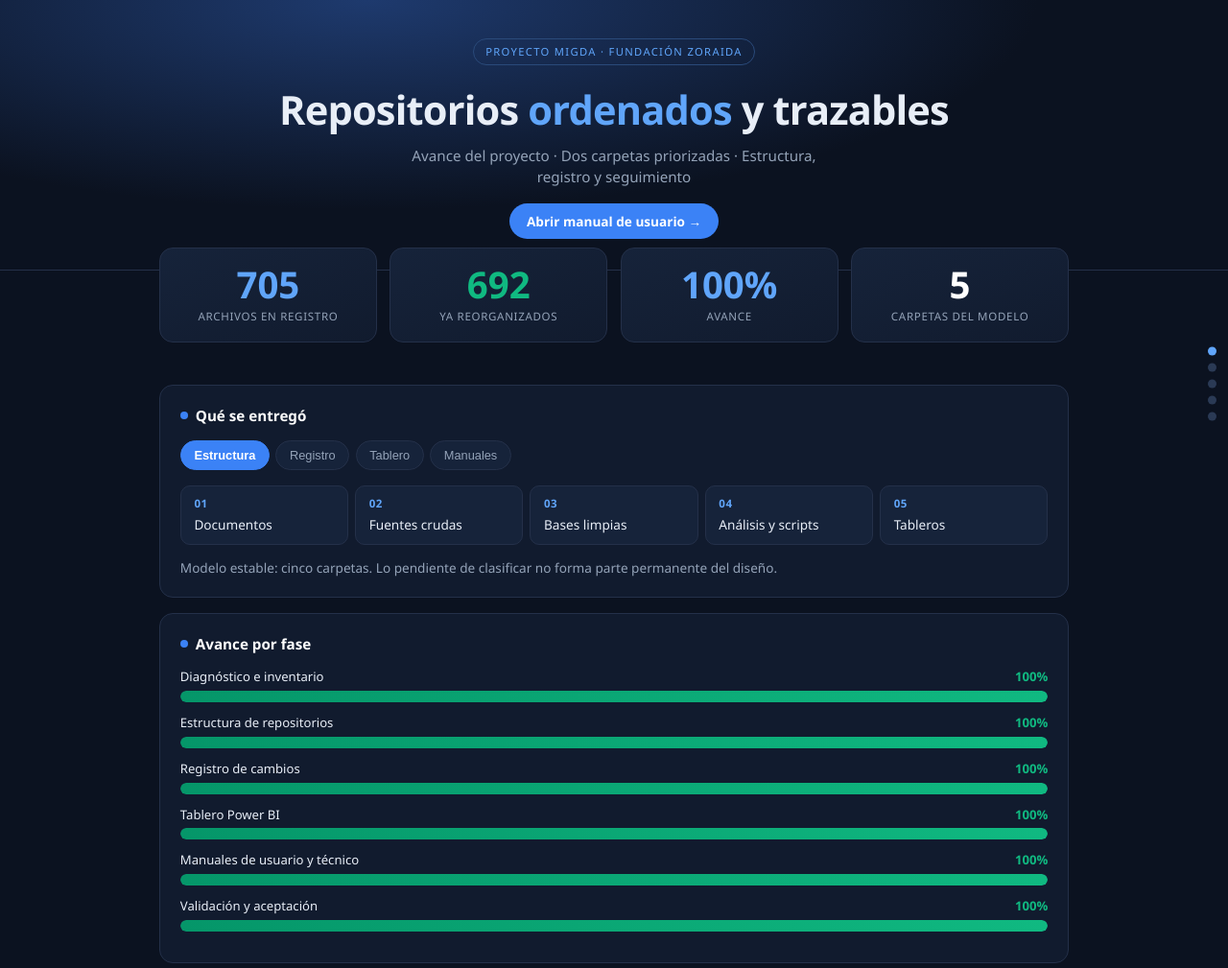
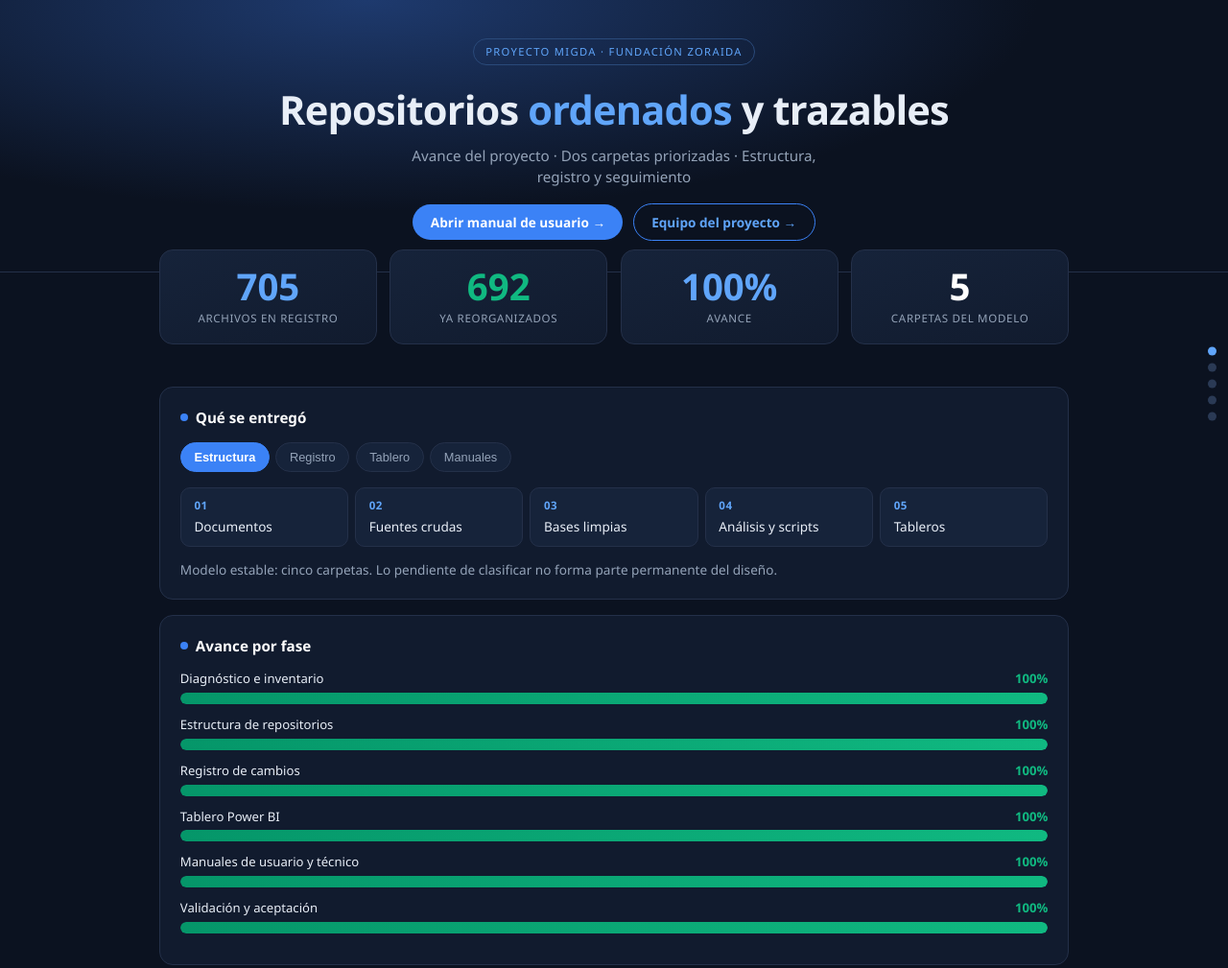
Before and after one commit to juanavilesp-ccc/Proyecto-MIGDA, a plain HTML site: page index.html in a window 1280 px wide. Shown: the top 1009 px of the page at 96% size. Drawn offline with Linux system fonts and the light colour scheme.

Commit message:
Update index.html
V1.4

```diff
--- a/index.html
+++ b/index.html
@@ -310,6 +310,12 @@
                 padding:0.55rem 1.15rem;border-radius:999px;font-size:0.85rem;font-weight:600;">
         Abrir manual de usuario →
       </a>
+      <a href="equipo.html"
+         style="display:inline-block;background:transparent;color:#60A5FA;text-decoration:none;
+                padding:0.55rem 1.15rem;border-radius:999px;font-size:0.85rem;font-weight:600;
+                border:1px solid #3B82F6;margin-left:0.4rem;">
+        Equipo del proyecto →
+      </a>
     </p>
   </header>
 
@@ -463,7 +469,7 @@
     <p><strong>Proyecto MIGDA</strong> · Fundación Zoraida · Dirección de Planeación y Desarrollo</p>
     <p>Sara Martínez · Juan José Avilés · Juan David Álvarez · Daniel Beltrán · Laura Moreno · Luisa Moreno</p>
     <p style="margin-top:0.35rem;">Página de avance · Noviembre 2026</p>
-    <p style="margin-top:0.5rem;"><a href="Manual%20ilustrativo%20de%20Usuario%20MIGDA.html">Manual de usuario</a></p>
+    <p style="margin-top:0.5rem;"><a href="Manual%20ilustrativo%20de%20Usuario%20MIGDA.html">Manual de usuario</a> · <a href="equipo.html">Equipo</a></p>
   </footer>
 
   <script>
```
